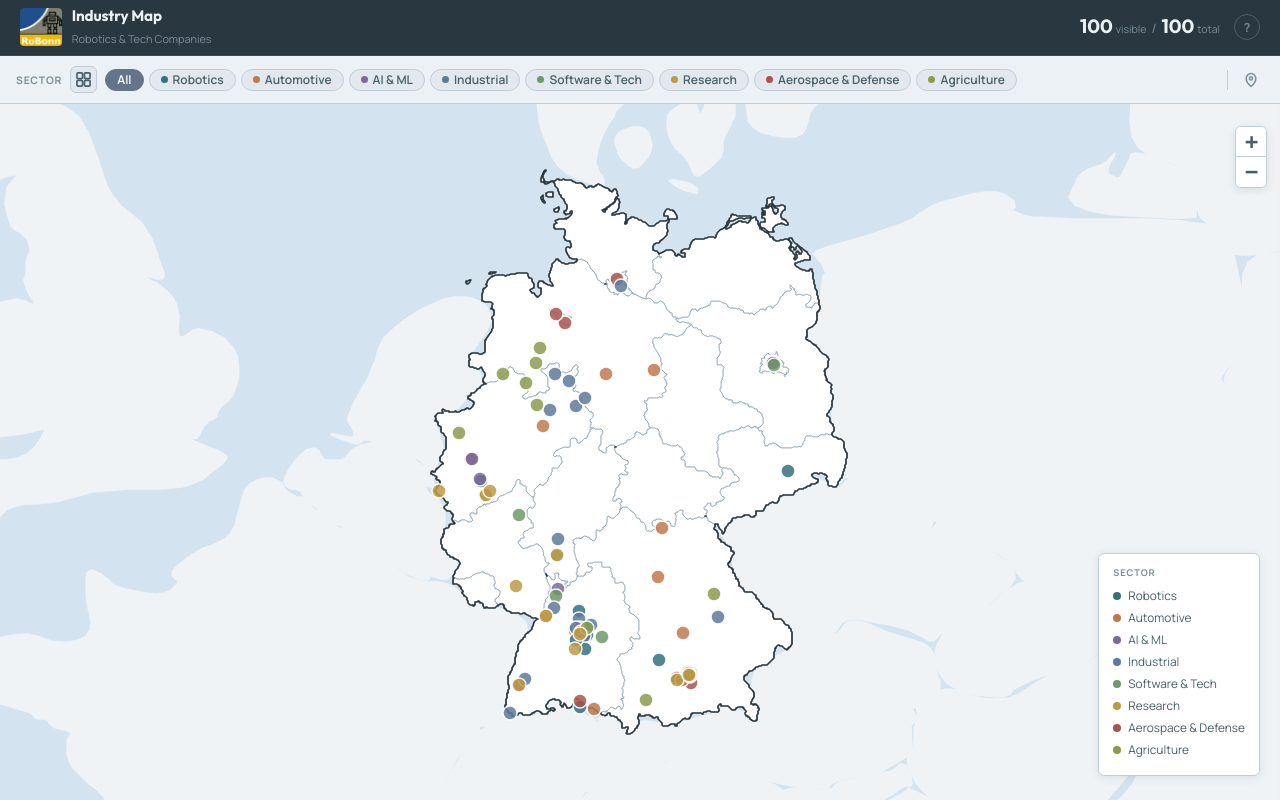
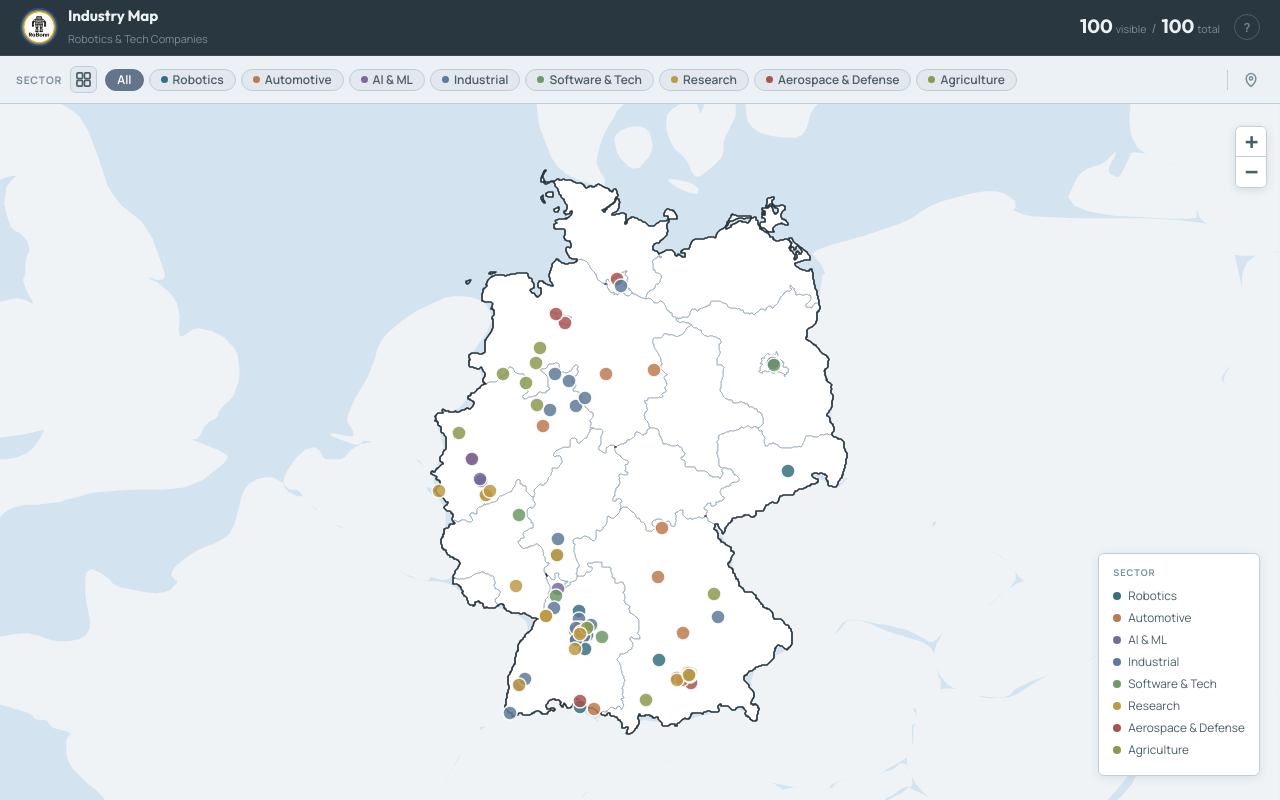
Before and after one commit to robonn-club/industry-map, a plain HTML site: page index.html in a window 1280 px wide. Drawn offline with nearby package versions, Linux system fonts and the light colour scheme.

Commit message:
Update logo, README

```diff
--- a/index.html
+++ b/index.html
@@ -16,7 +16,7 @@
   <div id="welcome-overlay" class="welcome-hidden">
     <div id="welcome-card">
       <div id="welcome-brand">
-        <img src="assets/robonn_logo.png" alt="Robonn" id="welcome-logo" />
+        <img src="assets/robonn_logo_main.png" alt="Robonn" id="welcome-logo" />
         <div>
           <div id="welcome-title"> Industry Map</div>
           <div id="welcome-sub">by Robonn </div>
@@ -63,7 +63,7 @@
   <header id="header">
     <div class="header-inner">
       <div class="header-brand">
-        <img src="assets/robonn_logo.png" alt="Robonn" class="brand-icon" />
+        <img src="assets/robonn_logo_main.png" alt="Robonn" class="brand-icon" />
         <div class="brand-text">
           <h1>Industry Map</h1>
           <span>Robotics &amp; Tech Companies</span>
```
Also changed, not shown: README.md, assets/robonn_logo.png (deleted), assets/robonn_logo_main.png (added).
